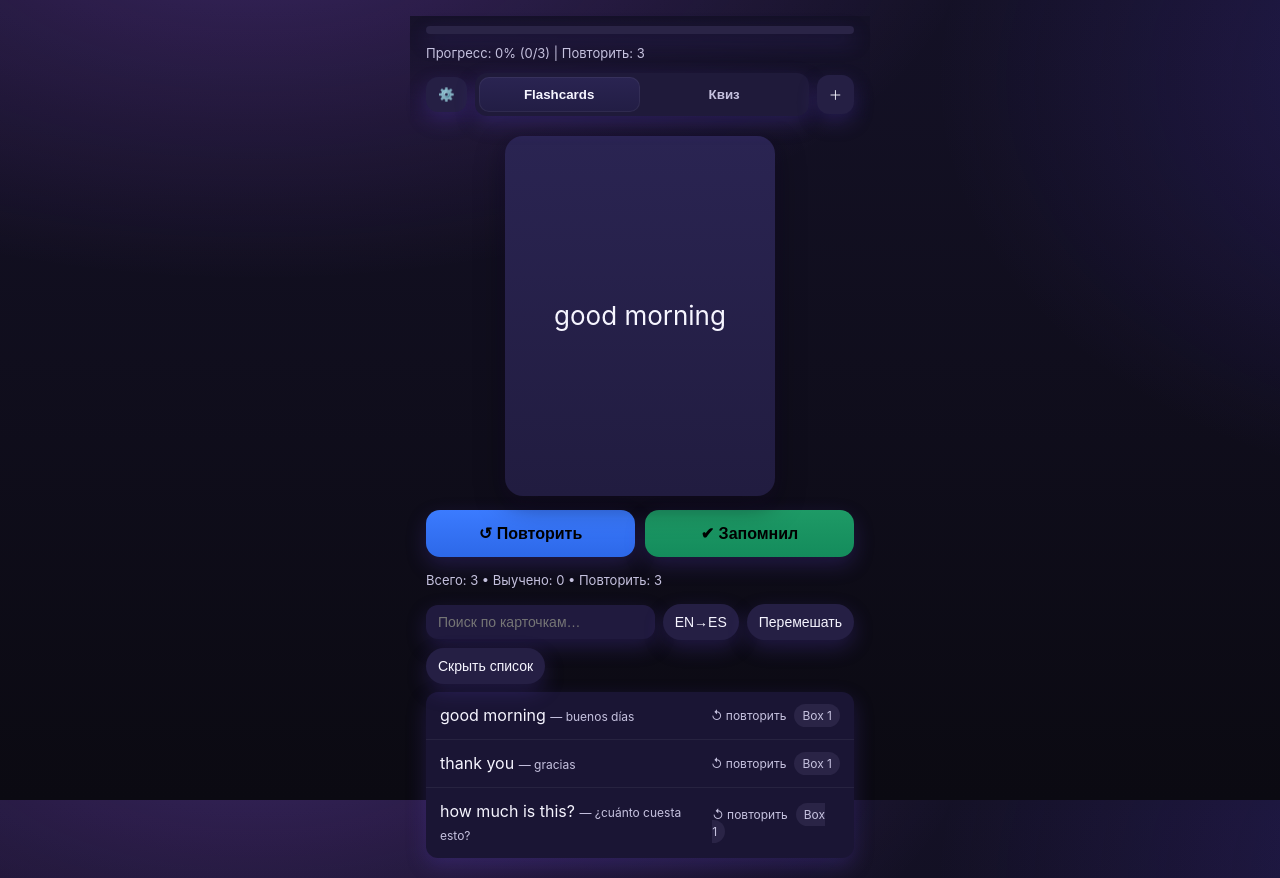
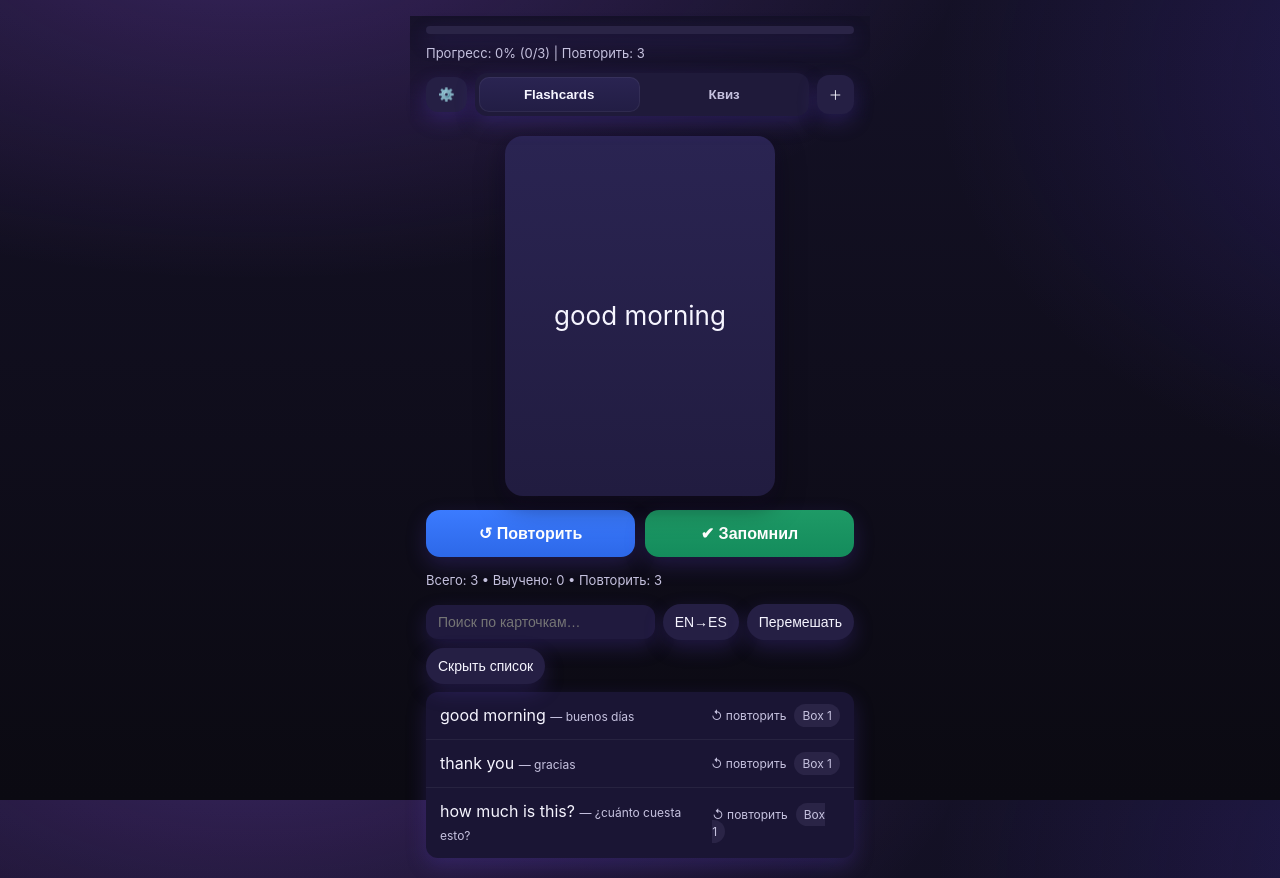
Before and after one commit to Agamagic/my-app2, a plain HTML site: page index.html in a window 1280 px wide. Drawn offline with Linux system fonts and the light colour scheme.

Commit message:
Update index.html

```diff
--- a/index.html
+++ b/index.html
@@ -104,8 +104,8 @@
         </div>
       </div>
       <div class="controls">
-        <button class="btn blue" id="btnRepeat">↺ Повторить</button>
-        <button class="btn green" id="btnLearned">✔ Запомнил</button>
+        <button class="btn blue"  id="btnRepeat"  style="color:#fff !important; -webkit-text-fill-color:#fff">↺ Повторить</button>
+<button class="btn green" id="btnLearned" style="color:#fff !important; -webkit-text-fill-color:#fff">✔ Запомнил</button>
       </div>
     </div>
 
```
